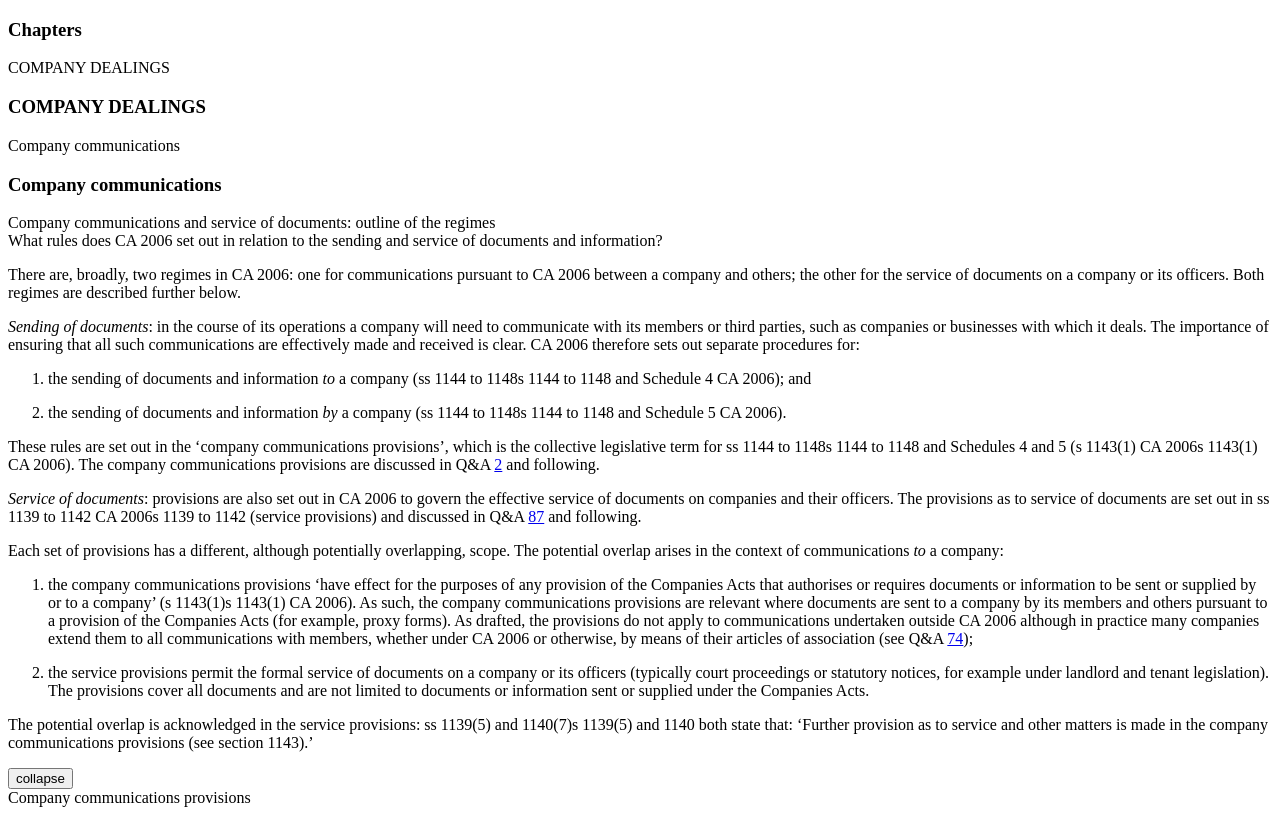
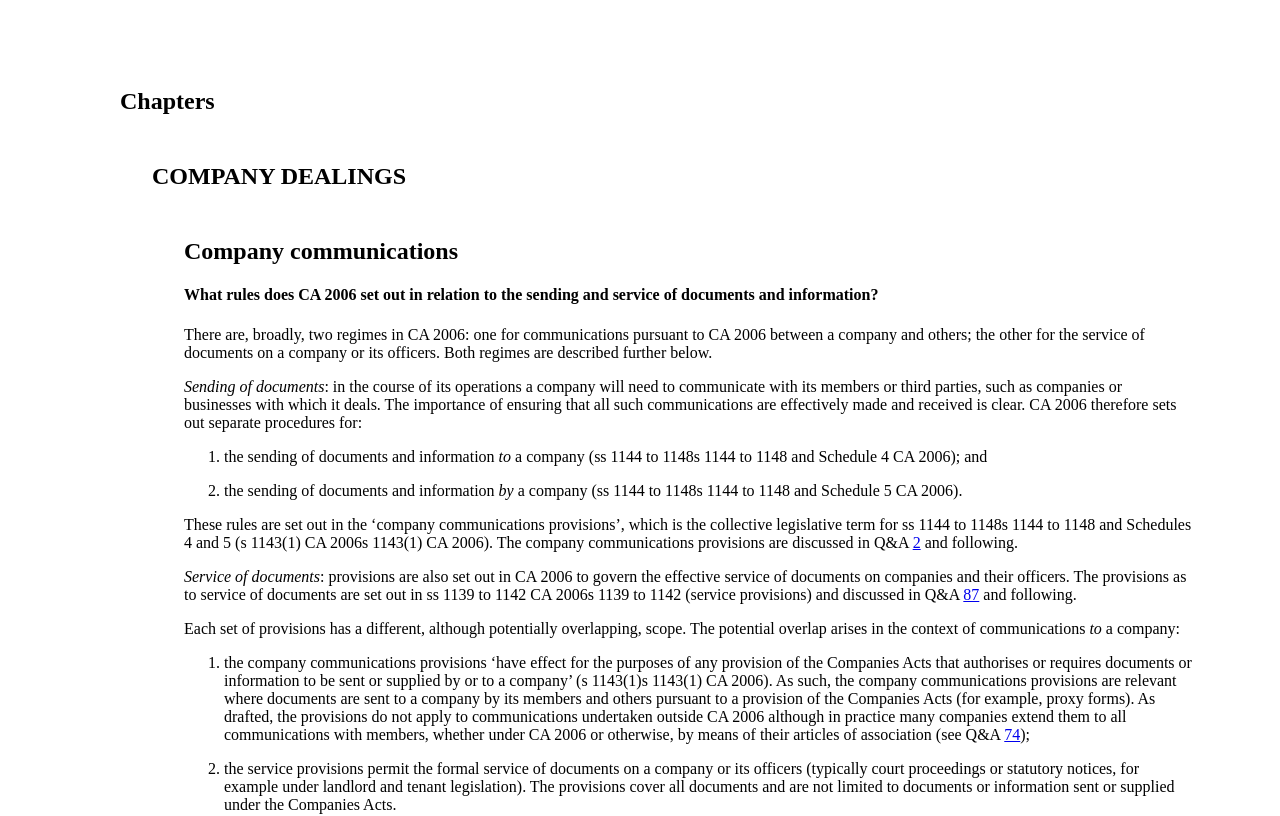
Before and after one commit to heldrida/bc-recursive-jsx, a React app: page / in a window 1280 px wide. Shown: the top 816 px of the page. Built offline with nearby package versions, Linux system fonts and the light colour scheme.

Commit message:
created very basic styles, not really a requirement, but just to organise the data a bit on the screen

```diff
--- a/package.json
+++ b/package.json
@@ -15,6 +15,7 @@
     "@types/react": "^16.9.23",
     "@types/react-dom": "^16.9.5",
     "@types/sanitize-html": "^1.20.2",
+    "@types/styled-components": "^5.0.1",
     "babel-loader": "^8.0.6",
     "html-webpack-plugin": "^3.2.0",
     "jest": "^25.1.0",
--- a/src/Components/QuestionContainer/index.tsx
+++ b/src/Components/QuestionContainer/index.tsx
@@ -8,7 +8,7 @@ const QuestionContainer = ({question, answer, collapsed}:{question: string, answ
 
   return (
     <div>
-      <div data-name='question' dangerouslySetInnerHTML={{__html: sanitizeHtml(question)}} />
+      <h4 data-name='question' dangerouslySetInnerHTML={{__html: sanitizeHtml(question)}} />
       {
         showAnswer && <div data-name='answer' dangerouslySetInnerHTML={{__html: sanitizeHtml(answer)}} />
       }
--- a/src/Components/SectionItem/index.tsx
+++ b/src/Components/SectionItem/index.tsx
@@ -1,24 +1,24 @@
 import React from 'react'
 import QuestionContainer from '../QuestionContainer'
+import { SectionItemContainer} from './styled'
 
 const SectionItem = ({list}: {list: any}) => {
   return (
-    <div>
-      <h3>{list && list.title}</h3>
+    <SectionItemContainer>
+      <h2>{list && list.title}</h2>
       {list.childNodes.map((nestedList: any, key: number) =>
         <div key={key}>
-          <span>{nestedList.title}</span>
-          {nestedList.childNodes && <SectionItem list={nestedList}/>}
           {
            nestedList.questionAnswer &&
            nestedList.questionAnswer.map((item: any, key: number) =>
-            item.question &&
-            item.answer &&
-            <QuestionContainer key={key} question={item.question} answer={item.answer} collapsed={item.collapsed} />)
+              item.question &&
+              item.answer &&
+              <QuestionContainer key={key} question={item.question} answer={item.answer} collapsed={item.collapsed} />)
           }
+          {nestedList.childNodes && <SectionItem list={nestedList}/>}
         </div>
       )}
-    </div>
+    </SectionItemContainer>
   )
 }
 
--- /dev/null
+++ b/src/Components/SectionItem/styled.ts
@@ -0,0 +1,14 @@
+import styled from 'styled-components'
+
+const SectionItemContainer = styled.div`
+  margin-left: 2rem;
+  margin-top: 3rem;
+
+  & > h3 {
+    padding-bottom: 1rem;
+  }
+`
+
+export {
+  SectionItemContainer
+}
--- a/src/Components/Sections/index.tsx
+++ b/src/Components/Sections/index.tsx
@@ -1,7 +1,7 @@
 import React, { useState, useEffect } from 'react'
 import { getSections, createHierarchicalList } from '../../Utils/Helpers/data'
 import SectionItem from '../SectionItem'
-
+import { SectionContainer } from './styled'
 
 const Sections = () => {
   const [hierarchicalList, setHierarchicalList] = useState<{[prop: string]: any} | undefined>(undefined)
@@ -13,13 +13,13 @@ const Sections = () => {
   }, [])
 
   return (
-    <div>
+    <SectionContainer>
       {
         hierarchicalList &&
         hierarchicalList.hasOwnProperty('childNodes') &&
         <SectionItem list={hierarchicalList} />
       }
-    </div>
+    </SectionContainer>
   )
 }
 
--- /dev/null
+++ b/src/Components/Sections/styled.ts
@@ -0,0 +1,9 @@
+import styled from 'styled-components'
+
+const SectionContainer = styled.div`
+  padding: 2rem 5rem;
+`
+
+export {
+  SectionContainer
+}
```
Also changed, not shown: 1 other file (tests, documents, lock files or other folders).
